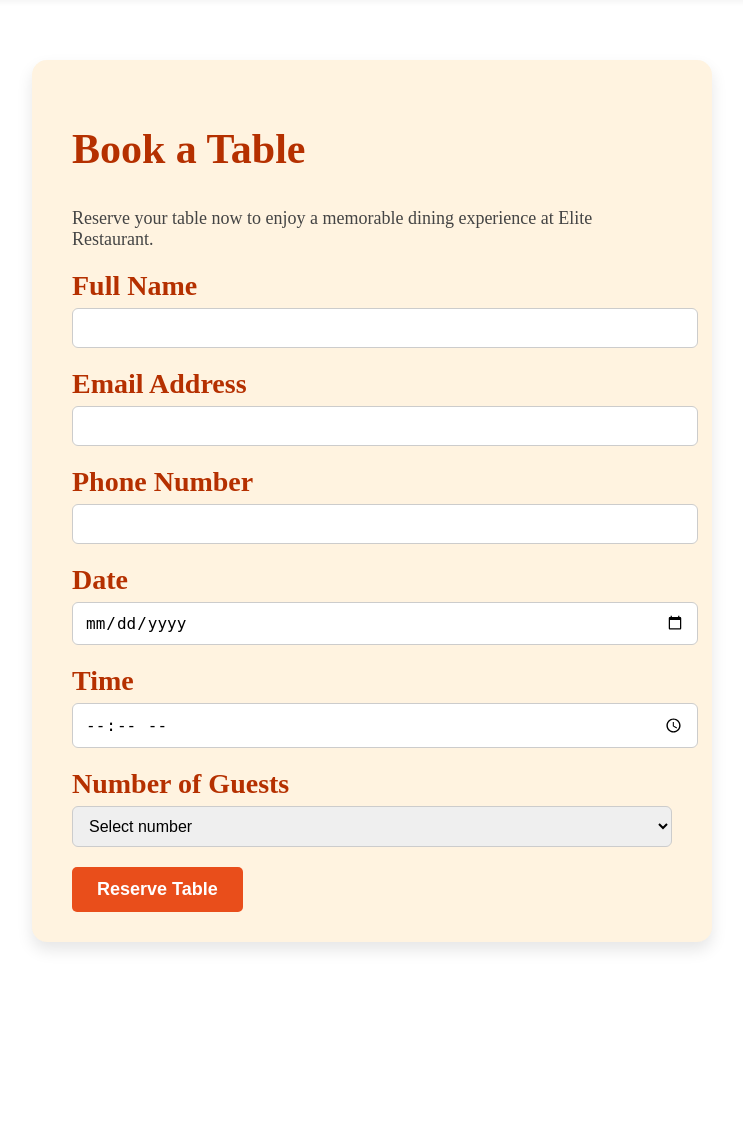
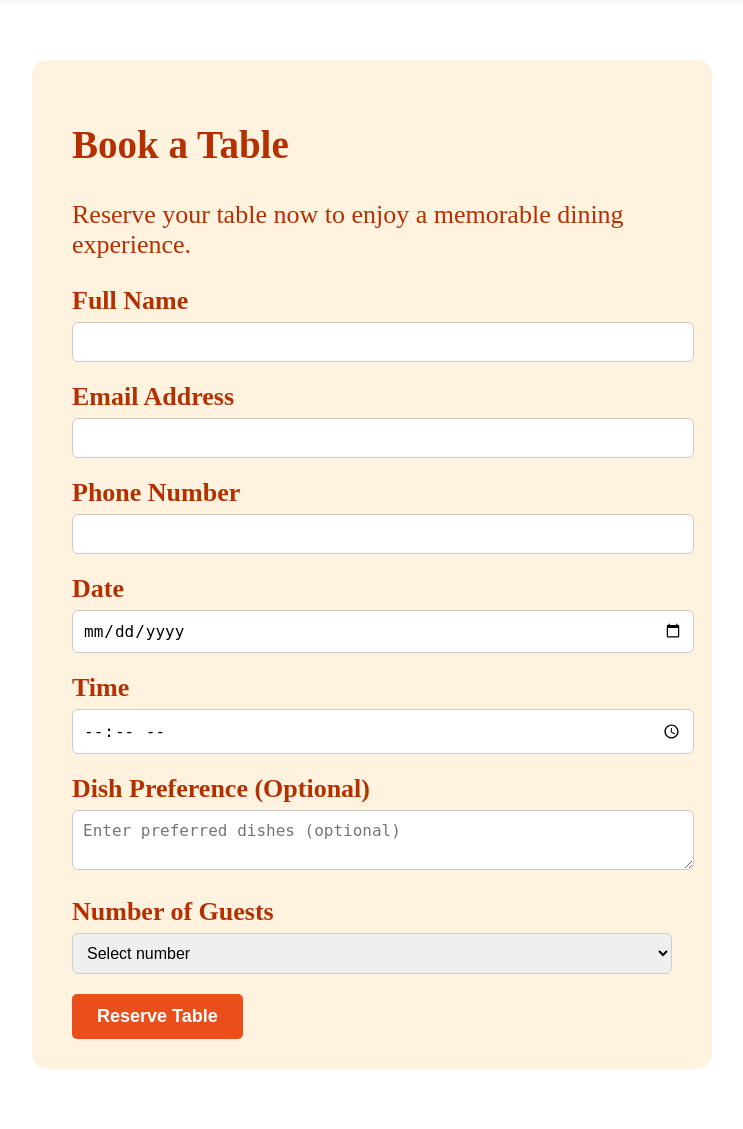
Before and after one commit to satyasaiarunkumar3-cmyk/elite-restaurant-flask, a Flask app: page /book-table in a window 1280 px wide. Shown: the part 76-1205 px from the top of the page, without its empty margins (268-1011 px from the left). Before the commit the page ends 1026 px from the top, so only its background shows below. Run offline with Flask 3, Linux system fonts and the light colour scheme.

Commit message:
Update booktable.html

```diff
--- a/templates/booktable.html
+++ b/templates/booktable.html
@@ -4,7 +4,10 @@
   <meta charset="UTF-8" />
   <meta name="viewport" content="width=device-width, initial-scale=1" />
   <title>Book a Table - Elite Restaurant</title>
-  <link rel="icon" href="/static/images/log" type="image/png">
+
+  <!-- FAVICON -->
+  <link rel="icon" href="/static/images/log.png" type="image/png">
+
   <style>
     nav {
       background-color: #f8f8f8;
@@ -26,7 +29,7 @@
       padding: 10px 18px;
       font-weight: 600;
       border-radius: 25px;
-      transition: background-color 0.3s ease, color 0.3s ease;
+      transition: 0.3s;
     }
 
     nav a:hover {
@@ -40,12 +43,6 @@
       padding: 10px 25px;
       font-weight: bold;
       text-transform: uppercase;
-      box-shadow: 0 4px 8px rgba(253,243,240,0.4);
-    }
-
-    .nav-box:hover {
-      background-color: #c03c0e;
-      color: white;
     }
 
     .button-link {
@@ -56,28 +53,14 @@
       font-weight: bold;
     }
 
-    .button-link:hover {
-      background-color: #c03c0e;
-      color: white;
-    }
-
     .booking-container {
       max-width: 600px;
       background-color: #fff3e0;
       margin: 60px auto;
       border-radius: 15px;
-      box-shadow: 0 8px 16px rgba(0,0,0,0.1);
       padding: 30px 40px;
       color: #b53000;
-      font-weight: 700;
-      font-size: 28px;
-    }
-
-    .booking-container p {
-      font-size: 18px;
-      color: #444;
-      margin: 20px 0;
-      font-weight: normal;
+      font-size: 26px;
     }
 
     label {
@@ -86,9 +69,9 @@
       font-weight: 600;
     }
 
-    input, select {
+    input, select, textarea {
       width: 100%;
-      padding: 10px 12px;
+      padding: 10px;
       margin-bottom: 20px;
       border-radius: 6px;
       border: 1px solid #ccc;
@@ -106,28 +89,10 @@
       cursor: pointer;
     }
 
-    button:hover {
-      background-color: #c03c0e;
-    }
-
     @media (max-width: 600px) {
       .booking-container {
         width: 90%;
-        padding: 20px;
         font-size: 22px;
-      }
-
-      label {
-        font-size: 14px;
-      }
-
-      input, select {
-        font-size: 14px;
-      }
-
-      button {
-        width: 100%;
-        font-size: 16px;
       }
     }
   </style>
@@ -137,7 +102,7 @@
 
 <nav>
   <a href="/" class="nav-box">Elite Restaurant</a>
-  <a href="/#restaurants">Home</a>
+  <a href="/">Home</a>
   <a href="/menu">Our Menu</a>
   <a href="/private-hire">Private Hire</a>
   <a href="/giftcard">Gift Card</a>
@@ -146,25 +111,28 @@
 
 <section class="booking-container">
   <h2>Book a Table</h2>
-  <p>Reserve your table now to enjoy a memorable dining experience at Elite Restaurant.</p>
+  <p>Reserve your table now to enjoy a memorable dining experience.</p>
 
-  <!-- FLASK BACKEND CONNECTED -->
   <form action="/book" method="POST">
 
-    <label for="name">Full Name</label>
-    <input type="text" id="name" name="name" required />
+    <label for="cust_name">Full Name</label>
+    <input type="text" id="cust_name" name="name" required>
 
     <label for="email">Email Address</label>
-    <input type="email" id="email" name="email" required />
+    <input type="email" id="email" name="email" required>
 
     <label for="phone">Phone Number</label>
-    <input type="tel" id="phone" name="phone" required />
+    <input type="tel" id="phone" name="phone" required>
 
     <label for="date">Date</label>
-    <input type="date" id="date" name="booking_date" required />
+    <input type="date" id="date" name="booking_date" required>
 
     <label for="time">Time</label>
-    <input type="time" id="time" name="booking_time" required />
+    <input type="time" id="time" name="booking_time" required>
+
+    <label for="request">Dish Preference (Optional)</label>
+    <textarea id="request" name="special_request"
+      placeholder="Enter preferred dishes (optional)"></textarea>
 
     <label for="guests">Number of Guests</label>
     <select id="guests" name="guests" required>
```
